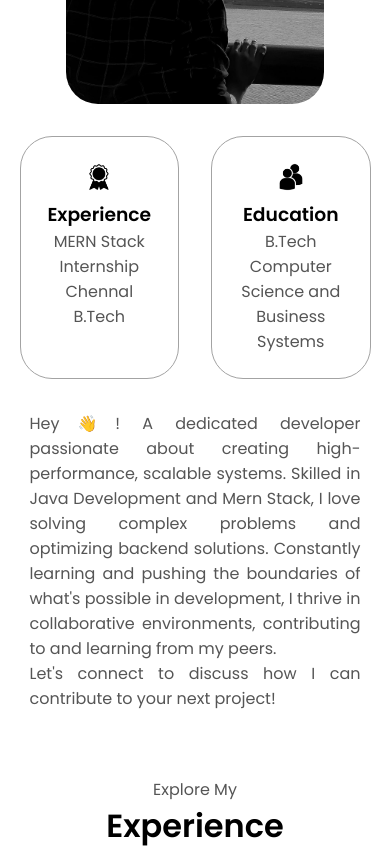
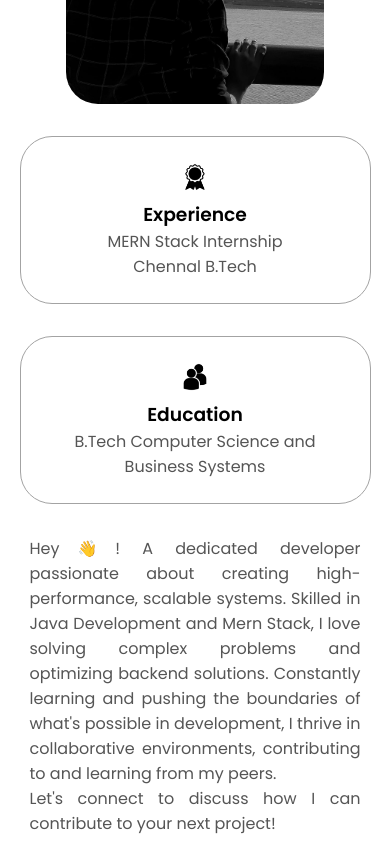
Before and after one commit to Sudhakar0512/my_portfolio, a plain HTML site: page index.html in a window 390 px wide. Shown: the part 1143-1996 px from the top of the page. Drawn offline with Linux system fonts and the light colour scheme.

Commit message:
Update mediaqueries.css

```diff
--- a/mediaqueries.css
+++ b/mediaqueries.css
@@ -1,3 +1,10 @@
+@media (max-width: 500px) {
+  .about-containers {
+    flex-direction: column; /* Change to column on smaller screens */
+  }
+}
+
+
 @media screen and (max-width: 1400px) {
     #profile {
       height: 83vh;
@@ -63,7 +70,7 @@
       height: fit-content;
       margin-bottom: 2rem;
     }
-    .about-containers,
+    /* .about-containers, */
     .contact-info-upper-container,
     .btn-container {
       flex-wrap: wrap;
```
